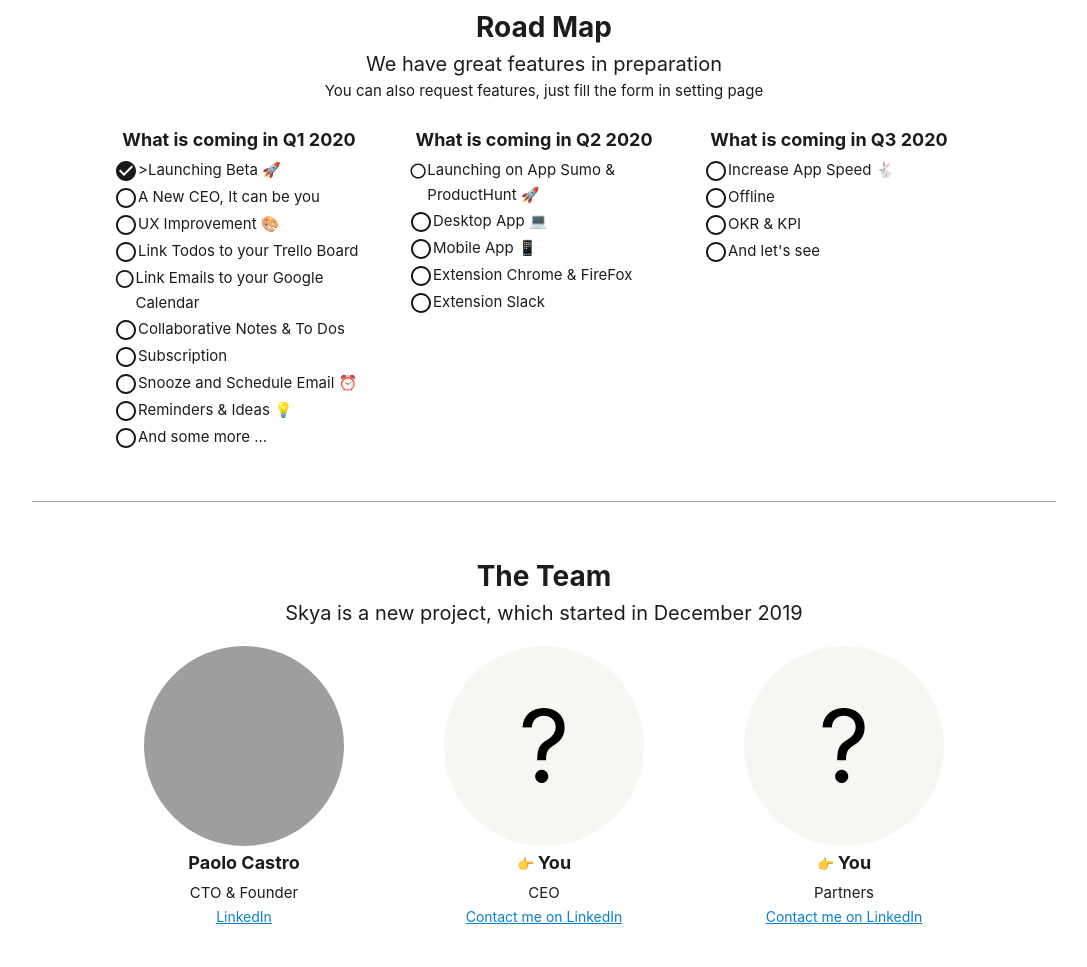
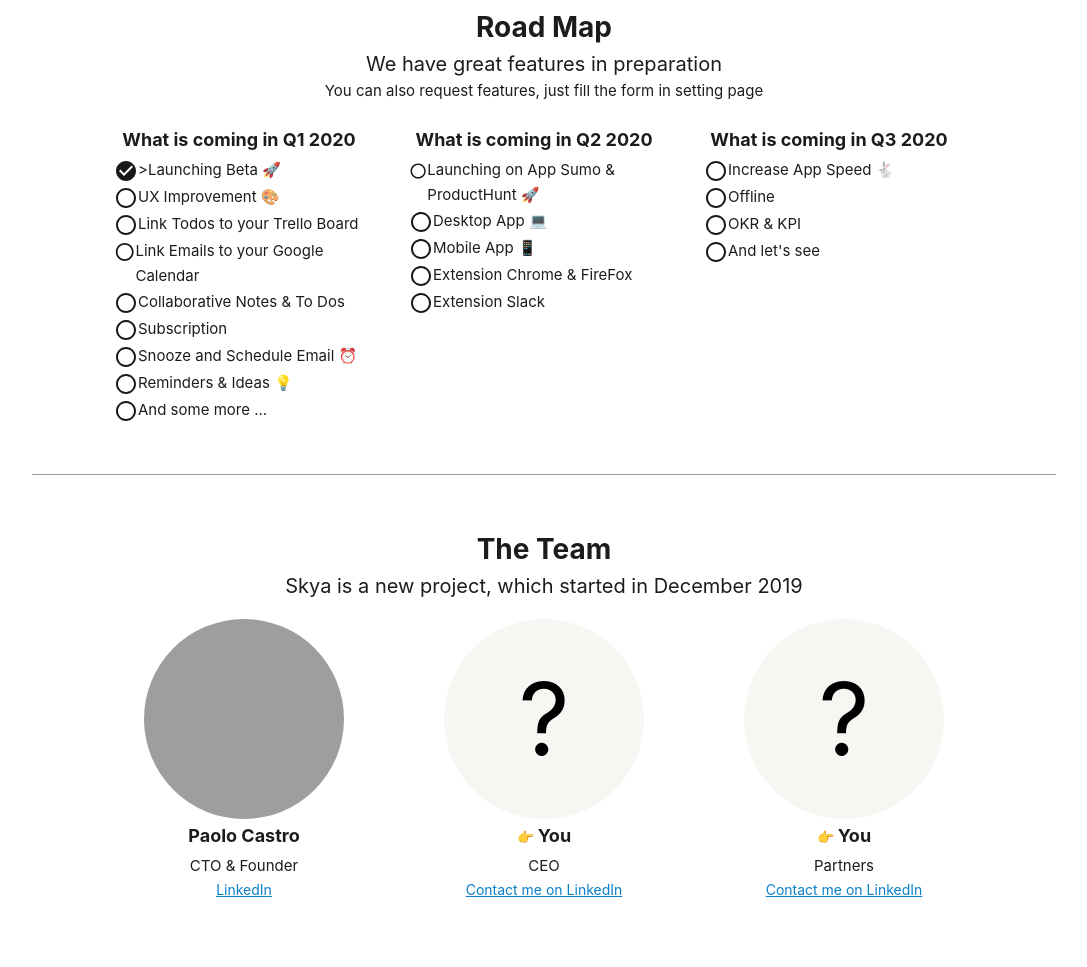
Before and after one commit to castroCrea/castrocrea.github.io, a plain HTML site: page index.html in a window 1280 px wide. Shown: the part 4249-5216 px from the top of the page, without its empty margins (96-1183 px from the left). Drawn offline with Linux system fonts and the light colour scheme; grey boxes are pictures that could not be loaded.

Commit message:
add content

```diff
--- a/index.html
+++ b/index.html
@@ -298,20 +298,6 @@
                   />
                 </svg>
                 >Launching Beta 🚀
-              </p>
-              <p class="flex todo-feature">
-                <svg
-                  xmlns="http://www.w3.org/2000/svg"
-                  height="24"
-                  viewBox="0 0 24 24"
-                  width="24"
-                >
-                  <path d="M0 0h24v24H0z" fill="none" />
-                  <path
-                    d="M12 2C6.48 2 2 6.48 2 12s4.48 10 10 10 10-4.48 10-10S17.52 2 12 2zm0 18c-4.42 0-8-3.58-8-8s3.58-8 8-8 8 3.58 8 8-3.58 8-8 8z"
-                  />
-                </svg>
-                A New CEO, It can be you
               </p>
               <p class="flex todo-feature">
                 <svg
```
